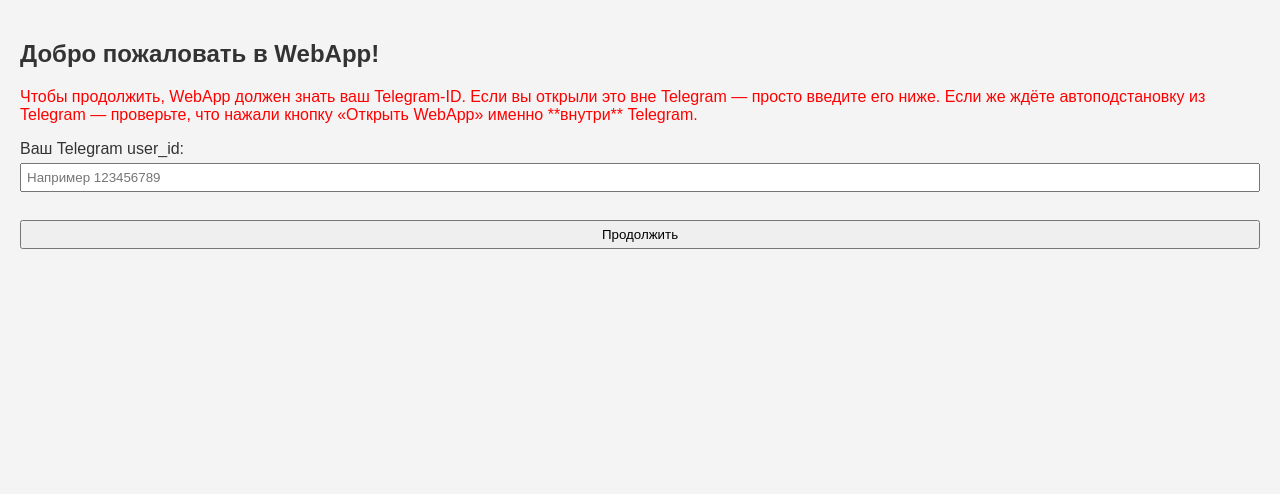
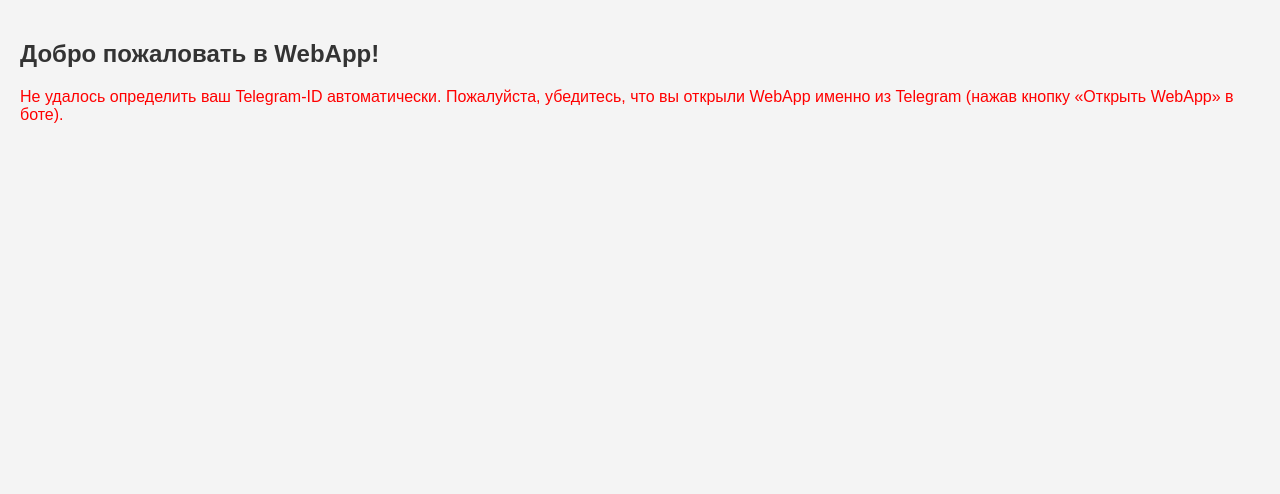
Before and after one commit to reallyaye/botreaalyaye, a FastAPI app: page / in a window 1280 px wide. Shown: the part 137-631 px from the top of the page. Run offline with FastAPI, Linux system fonts and the light colour scheme.

Commit message:
Refactor home.html for improved user ID handling and clarity in messaging

```diff
--- a/webapp/templates/home.html
+++ b/webapp/templates/home.html
@@ -1,32 +1,23 @@
 {% extends "base.html" %}
 
 {% block content %}
+  <h2>Добро пожаловать в WebApp!</h2>
+
+  {# Берём user_id из query_params, JS в base.html автоматически его вставляет #}
   {% set uid = request.query_params.get("user_id") %}
+
   {% if uid %}
-    <h2>Добро пожаловать в WebApp!</h2>
     <p>Ваш <strong>user_id</strong> = {{ uid }}</p>
     <ul>
-      <!-- Вот тут -->
       <li><a href="/register?user_id={{ uid }}">Зарегистрировать профиль</a></li>
-
       <li><a href="/profile?user_id={{ uid }}">Перейти в профиль</a></li>
       <li><a href="/workouts?user_id={{ uid }}">Перейти к тренировкам</a></li>
     </ul>
   {% else %}
-    <h2>Добро пожаловать в WebApp!</h2>
     <p style="color: red;">
-      Чтобы продолжить, WebApp должен знать ваш Telegram-ID.
-      Если вы открыли это вне Telegram — просто введите его ниже.
-      Если же ждёте автоподстановку из Telegram — проверьте,
-      что нажали кнопку «Открыть WebApp» именно **внутри** Telegram.
+      Не удалось определить ваш Telegram-ID автоматически.
+      Пожалуйста, убедитесь, что вы открыли WebApp
+      именно из Telegram (нажав кнопку «Открыть WebApp» в боте).
     </p>
-
-    <form method="get" action="/">
-      <label>
-        Ваш Telegram user_id:<br>
-        <input name="user_id" type="text" placeholder="Например 123456789" required>
-      </label><br><br>
-      <button type="submit">Продолжить</button>
-    </form>
   {% endif %}
 {% endblock %}
```
